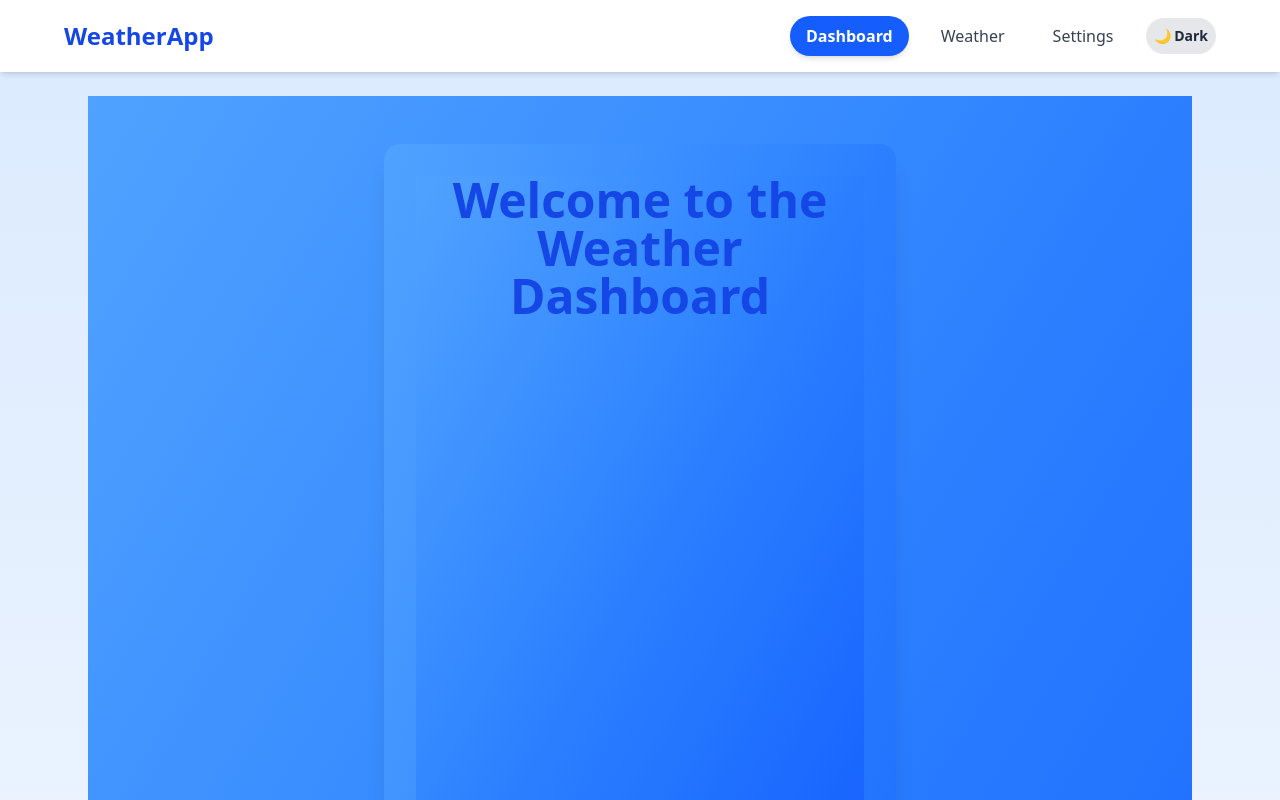
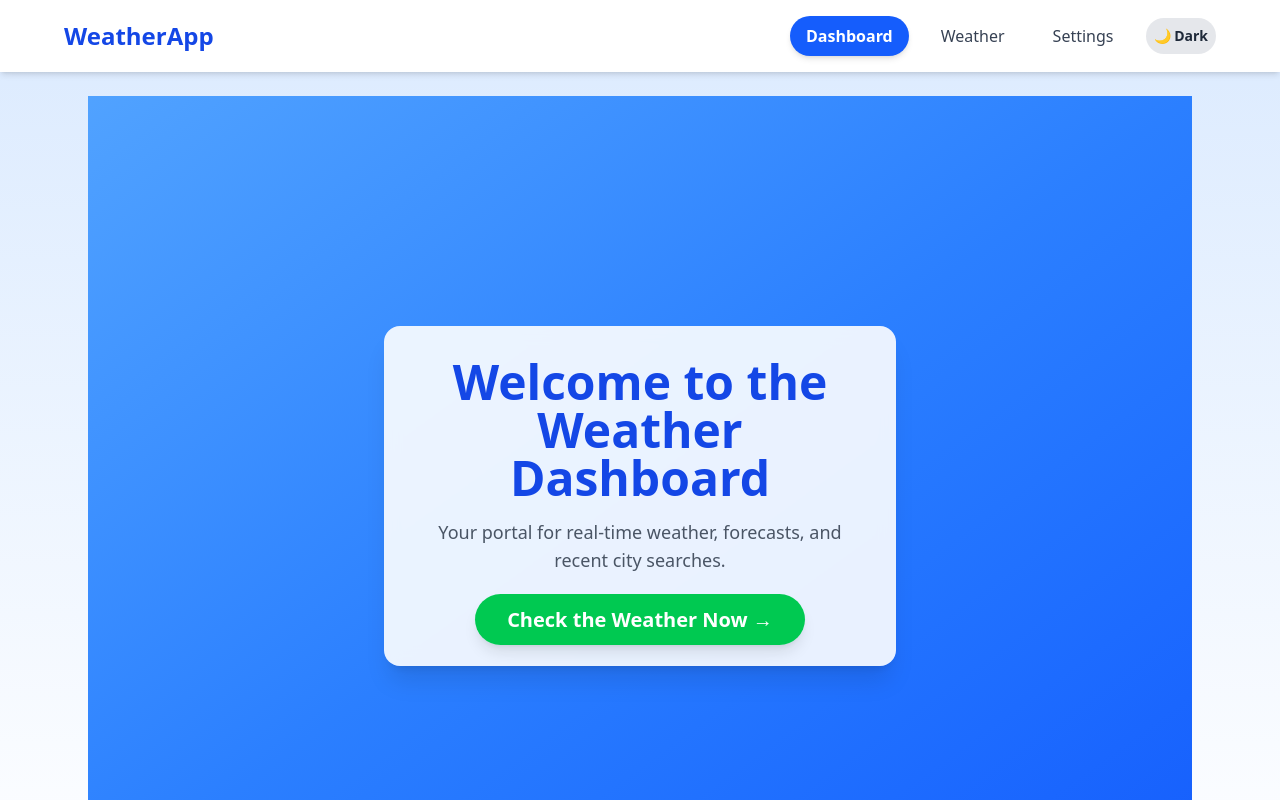
Before and after one commit to Robson-Ali/weather-dashboard, a React (Vite) app: page / in a window 1280 px wide. Shown: the top 800 px of the page. Built offline with nearby package versions, Linux system fonts and the light colour scheme.

Commit message:
background color fix

```diff
--- a/src/pages/DashboardPage.jsx
+++ b/src/pages/DashboardPage.jsx
@@ -4,11 +4,11 @@ import { Link } from 'react-router-dom';
 export default function DashboardPage() {
   return (
     <div className="min-h-screen bg-gradient-to-br from-blue-400 via-blue-500 to-blue-600 p-12 flex flex-col items-center justify-center">
-      <div className="min-h-screen bg-gradient-to-br from-blue-400 via-blue-500 to-blue-600 text-center max-w-lg p-8 bg-white/90 backdrop-blur rounded-2xl shadow-xl">
-        <h1 className="min-h-screen bg-gradient-to-br from-blue-400 via-blue-500 to-blue-600 text-5xl font-extrabold text-blue-700 mb-4">
+      <div className="text-center max-w-lg p-8 bg-white/90 backdrop-blur rounded-2xl shadow-xl">
+        <h1 className="text-5xl font-extrabold text-blue-700 mb-4">
           Welcome to the Weather Dashboard
         </h1>
-        <p className="min-h-screen bg-gradient-to-br from-blue-400 via-blue-500 to-blue-600 text-lg text-gray-600 mb-8">
+        <p className="text-lg text-gray-600 mb-8">
           Your portal for real-time weather, forecasts, and recent city searches.
         </p>
         <Link
```
